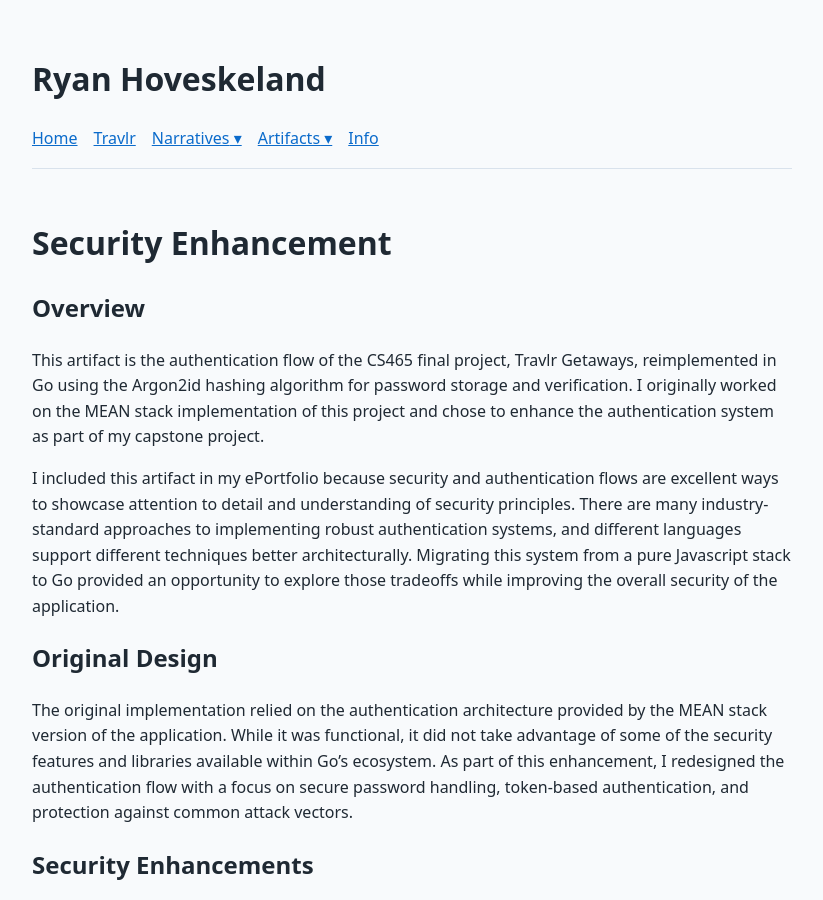
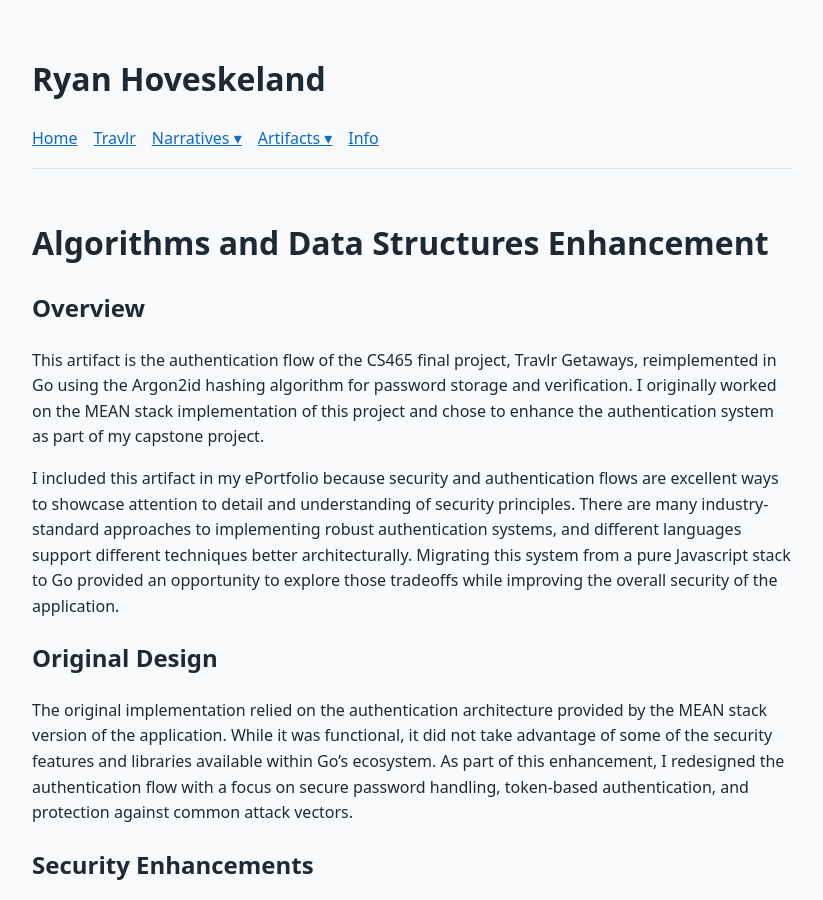
Before and after one commit to roxensox/roxensox.github.io, a Jekyll site: the page built from travlr/narratives/dsa.md, in a window 1280 px wide and 900 px high. Shown: the whole window, without its empty margins (228-1051 px from the left). Built offline with Jekyll 4.4.1, drawn with Linux system fonts in a browser that asks for light colours.

Commit message:
Fixed dsa enhancement heading

```diff
--- a/travlr/narratives/dsa.md
+++ b/travlr/narratives/dsa.md
@@ -4,7 +4,7 @@ title: DSA
 permalink: /travlr/narratives/dsa/
 ---
 
-# Security Enhancement
+# Algorithms and Data Structures Enhancement
 
 ## Overview
 
```
